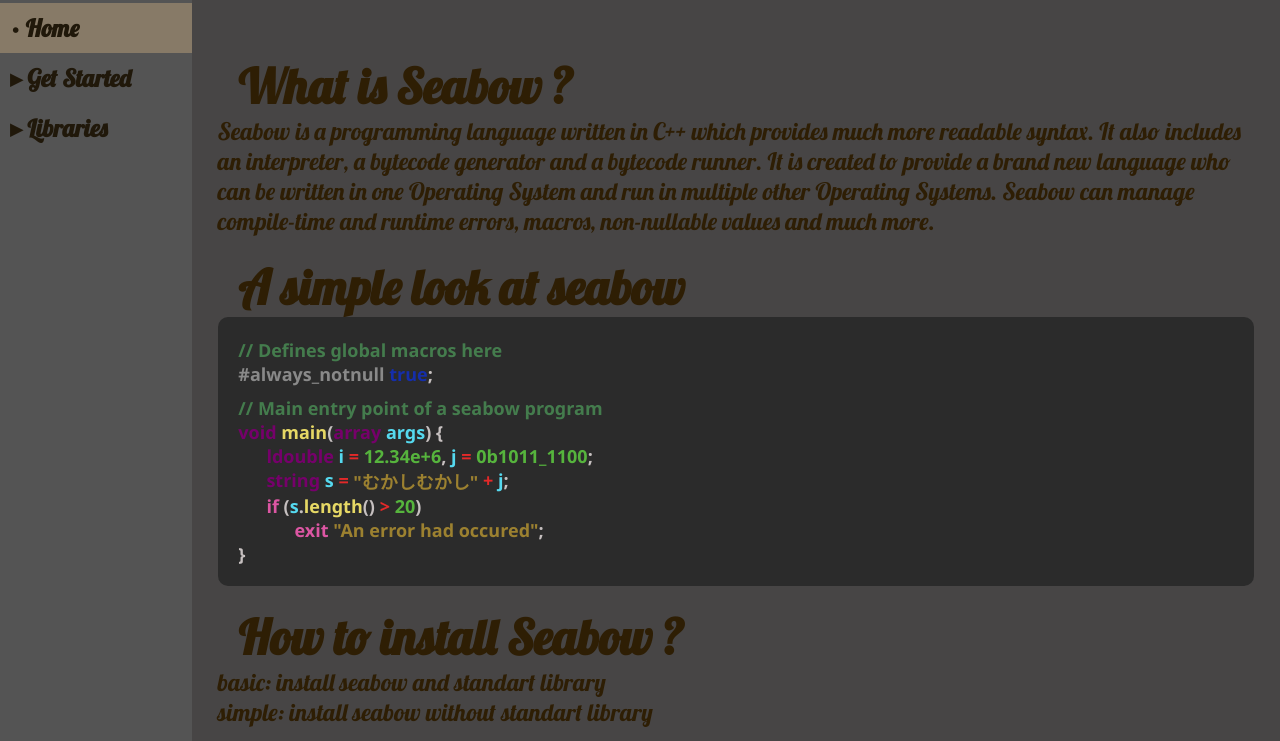
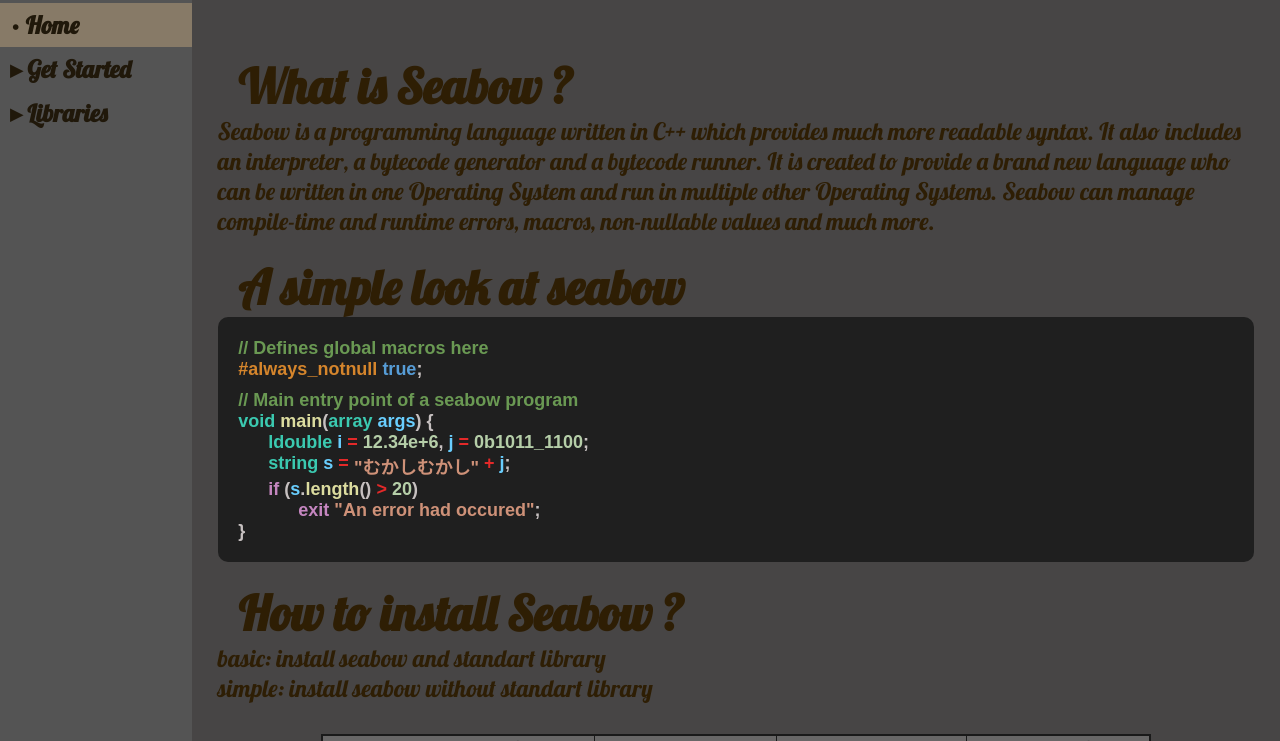
Before and after one commit to SeabowLanguage/seabowlanguage.github.io, a plain HTML site: page index.html in a window 1280 px wide. Shown: the part 59-800 px from the top of the page. Drawn offline with Linux system fonts and the light colour scheme.

Commit message:
Add new colors and exemples of variables declarations

```diff
--- a/styles.css
+++ b/styles.css
@@ -22,18 +22,18 @@
     --install-button-color-hover: #565050;
     --install-button-color-pressed: #504e4e;
 
-    --codeblock-background-color: #2b2b2b;
-    --code-type-color: #76006b;
-    --code-func-word-color: #e6d865;
-    --code-var-word-color: #55d9ef;
+    --codeblock-background-color: #1f1f1f;
+    --code-type-color: #3bc9b0;
+    --code-func-word-color: #dcdc9f;
+    --code-var-word-color: #69cefe;
     --code-parenthesis-color: #c6c0c0;
     --code-operator-color: #e32929;
-    --code-number-color: #56b43d;
-    --code-macro-color: #898989;
-    --code-key-value-color: #152eaa;
-    --code-commentary-color: #447c4d;
-    --code-characters-color: #9c8130;
-    --code-keyword-color: #dc56a3;
+    --code-number-color: #b5cea8;
+    --code-macro-color: #d5852c;
+    --code-key-value-color: #569cd6;
+    --code-commentary-color: #6a9953;
+    --code-characters-color: #ce9178;
+    --code-keyword-color: #c586c0;
 }
 
 * {
@@ -126,6 +126,7 @@
 .menu ul {
     padding-top: 3%;
     list-style: none;
+    padding-left: 0%;
 }
 
 .menu li a {
@@ -150,12 +151,9 @@
     background: var(--menu-select-color-hover);
 }
 
-.submenu {
-    padding-left: 15%;
-}
-
 .submenu li > a {
     padding: 0px;
+    padding-left: 15%;
     font-size: large;
 }
 
@@ -241,7 +239,7 @@ table {
 }
 
 pre {
-    font-family: 'Segoe UI';
+    font-family: 'Arial';
     font-size: large;
     font-weight: 700;
 }
@@ -289,3 +287,14 @@ pre {
 .code-keyword {
     color: var(--code-keyword-color);
 }
+
+ul {
+    padding-left: 5%;
+    line-height: 1.5em;
+}
+
+li {
+    color: var(--content-color);
+    font-family: lobster;
+    font-size: x-large;
+}
```
Also changed, not shown: get_started.html (+21 -5 lines).
